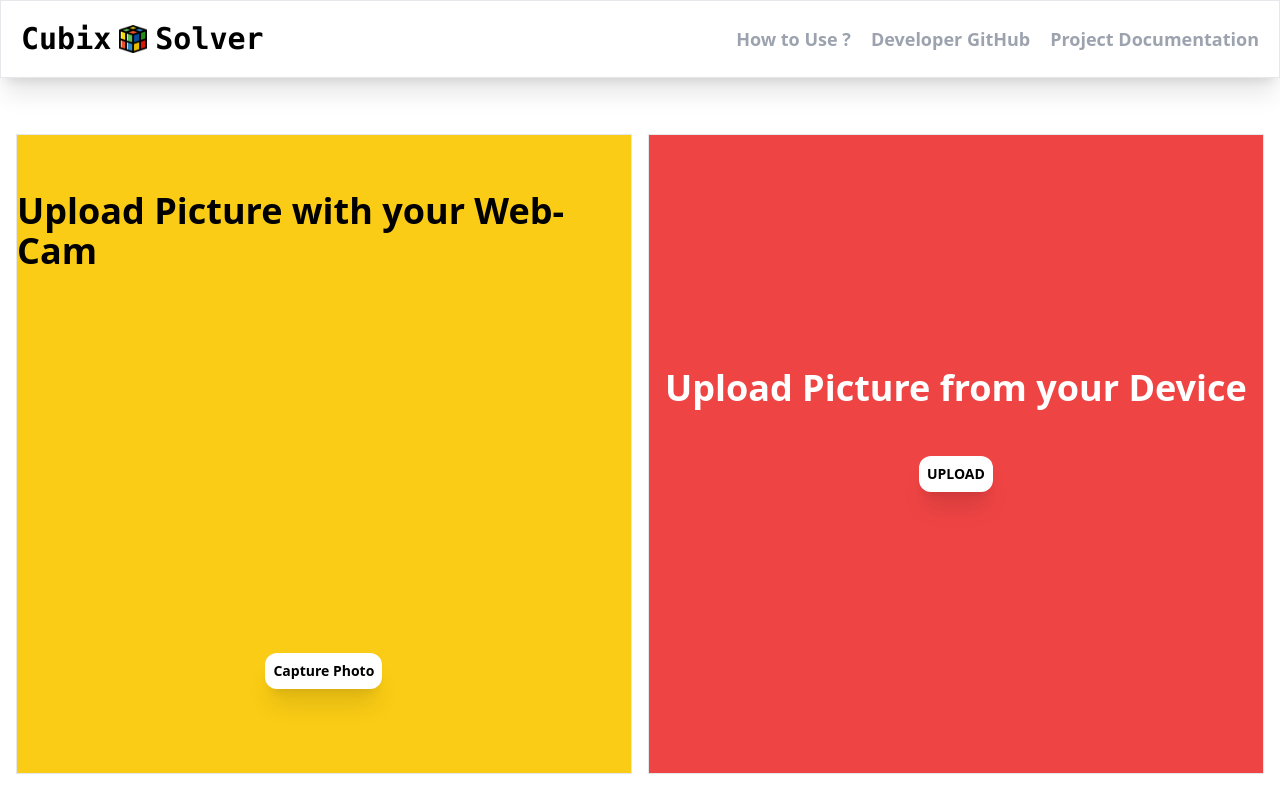
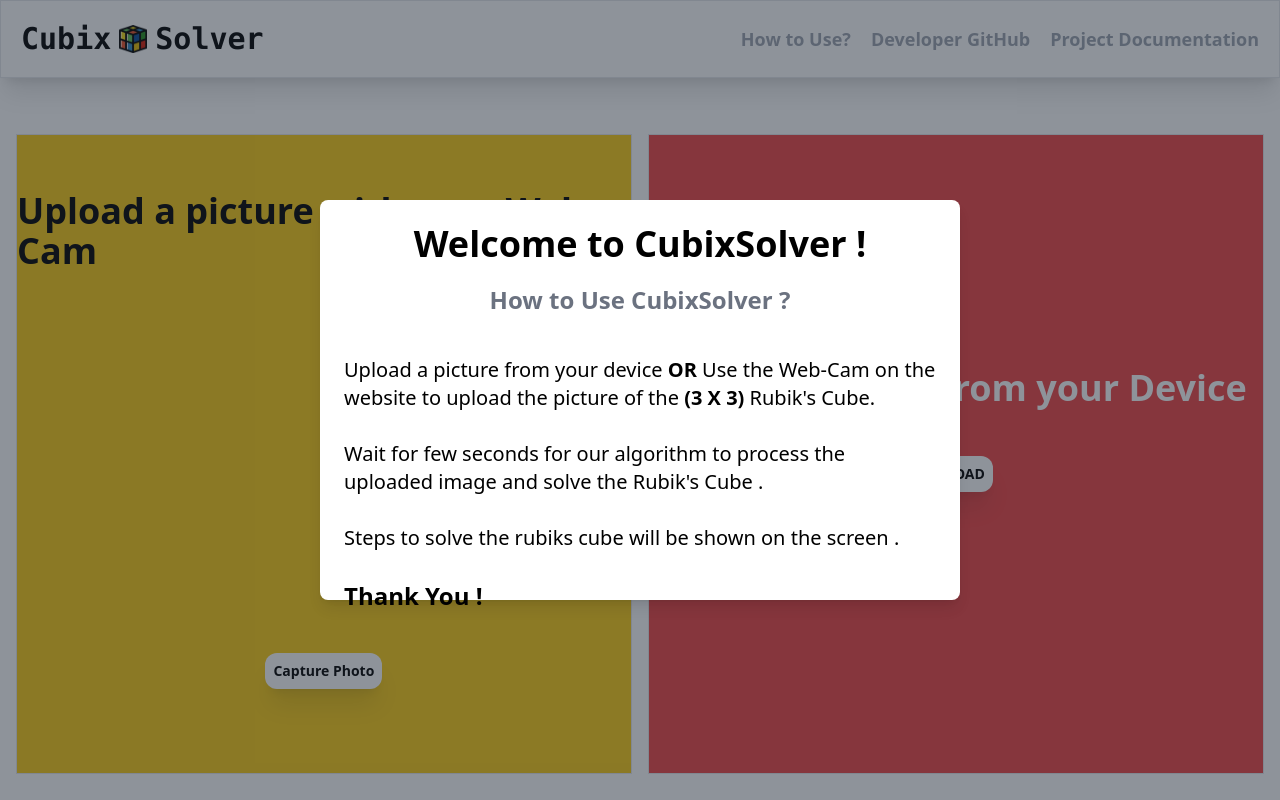
Before and after one commit to adixb/Cubix-Solver, a React (Create React App) app: page /Solvecube in a window 1280 px wide. Built offline with nearby package versions, Linux system fonts and the light colour scheme; no server answers.

Commit message:
instructions modal

```diff
--- a/src/Components/Navbar.jsx
+++ b/src/Components/Navbar.jsx
@@ -1,25 +1,96 @@
-import React from 'react'
-import rubix from '../Media/rubix.png'
-import {useNavigate} from 'react-router-dom' ;
+import React, { useEffect, useState } from 'react';
+import rubix from '../Media/rubix.png';
+import { useNavigate } from 'react-router-dom';
 
 
 function Navbar() {
-    const navigate = useNavigate() ;
+  const [instructionsModal, setInstructionsModal] = useState(false);
+
+  const handleInstructions = () => {
+    setInstructionsModal(true);
+  };
+
+  const handleCloseModal = () => {
+    setInstructionsModal(false);
+  };
+
+  const renderInstructionModal = () => {
+    if (instructionsModal) {
+      return (
+        <div className="fixed inset-0 z-50 bg-gray-800 bg-opacity-50 flex items-center justify-center" onClick={handleCloseModal}>
+          <div className="bg-white h-1/2 w-1/2  p-6 rounded-lg shadow-lg flex flex-col items-center">
+            <span className='flex items-center justify-between'> <p className="text-black w-full text-4xl font-bold text-center">Welcome to CubixSolver !</p></span>
+            <span className='text-2xl my-5 text-gray-500 font-semibold'>How to Use CubixSolver ?</span>
+            <div className=' my-5 text-xl font-medium'>Upload a picture from your device <strong>OR</strong> Use the Web-Cam on the website to upload the picture of the  <strong>(3 X 3)</strong>  Rubik's Cube.
+            <br />
+            <br />
+
+            Wait for few seconds for our algorithm to process the uploaded image and solve the Rubik's Cube .
+            <br />
+            <br />
+            Steps to solve the rubiks cube will be shown on the screen .
+            <br />
+            <br />
+            <strong className='text-2xl'>Thank You !</strong>
+
+            </div>
+
+          </div>
+        </div>
+      );
+    } else {
+      return null;
+    }
+  };
+
+  useEffect(()=>{
+    const timer= setTimeout(() => {
+      setInstructionsModal(true);
+
+    }, 1000);
+    return ()=>clearTimeout(timer)
+
+  },[])
+
+  useEffect(()=>{
+    const timer= setTimeout(() => {
+      setInstructionsModal(false);
+
+    }, 8000);
+    return ()=>clearTimeout(timer)
+
+  },[])
+
+
+  const navigate = useNavigate();
+
   return (
     <>
-    <nav className='border mt-0  shadow-xl p-5 flex items-center justify-between ' >
-
-        <span onClick={()=>navigate('/')} className=' cursor-pointer  flex items-center text-3xl text-black font-mono font-bold '>Cubix<img src={rubix} alt='logo' className='w-7 h-7 mx-2'></img> Solver</span>
+      <nav className='border mt-0 shadow-xl p-5 flex items-center justify-between'>
+        <span
+          onClick={() => navigate('/')}
+          className='cursor-pointer flex items-center text-3xl text-black font-mono font-bold'
+        >
+          Cubix<img src={rubix} alt='logo' className='w-7 h-7 mx-2' /> Solver
+        </span>
         <div className="text-gray-400 flex items-center gap-5 text-lg font-semibold">
-            <p className='hover:text-black cursor-pointer'>How to Use ?</p>
-           <a href='https://github.com/adixb' target='blank_'><p className='hover:text-black cursor-pointer'>Developer GitHub</p></a>
-           <a href='https://app.eraser.io/workspace/40yG0lthVg2r06WCp312?origin=share' target='blank_'><p className='hover:text-black cursor-pointer'>Project Documentation</p></a>
+          <p
+            className='hover:text-black cursor-pointer'
+            onClick={handleInstructions}
+          >
+            How to Use?
+          </p>
+          <a href='https://github.com/adixb' target='_blank' rel='noopener noreferrer'>
+            <p className='hover:text-black cursor-pointer'>Developer GitHub</p>
+          </a>
+          <a href='https://app.eraser.io/workspace/40yG0lthVg2r06WCp312?origin=share' target='_blank' rel='noopener noreferrer'>
+            <p className='hover:text-black cursor-pointer'>Project Documentation</p>
+          </a>
         </div>
-    </nav>
-
-
+        {renderInstructionModal()}
+      </nav>
     </>
-  )
+  );
 }
 
-export default Navbar
+export default Navbar;
--- a/src/Pages/SolvePage.jsx
+++ b/src/Pages/SolvePage.jsx
@@ -1,18 +1,28 @@
 import React from 'react'
 import Navbar from '../Components/Navbar'
 import WebcamCapture from '../Components/WebcamCapture'
+import { useState } from 'react'
 
 
 function SolvePage() {
+
+const [instructionsModal , setInstructionsModal] = useState(false) ;
+
+const handleInstructions=()=>{
+  setInstructionsModal(true) ;
+  console.log(instructionsModal)
+
+}
+
   return (
     <>
 
     <div className="  w-screen h-screen">
-    <Navbar/>
+    <Navbar instructionsModal={instructionsModal} handleInstructions={handleInstructions} />
 
     <div className=" w-screen h-auto flex items-center justify-center p-2 ">
       <div className=" m-2 w-1/2 border h-[80vh] mt-12 bg-yellow-400 flex flex-col items-center justify-center">
-      <p className='text-4xl my-5 text-black font-bold'>Upload Picture with your Web-Cam</p>
+      <p className='text-4xl my-5 text-black font-bold'>Upload a picture with your Web-Cam</p>
         <WebcamCapture/>
 
       </div>
```
